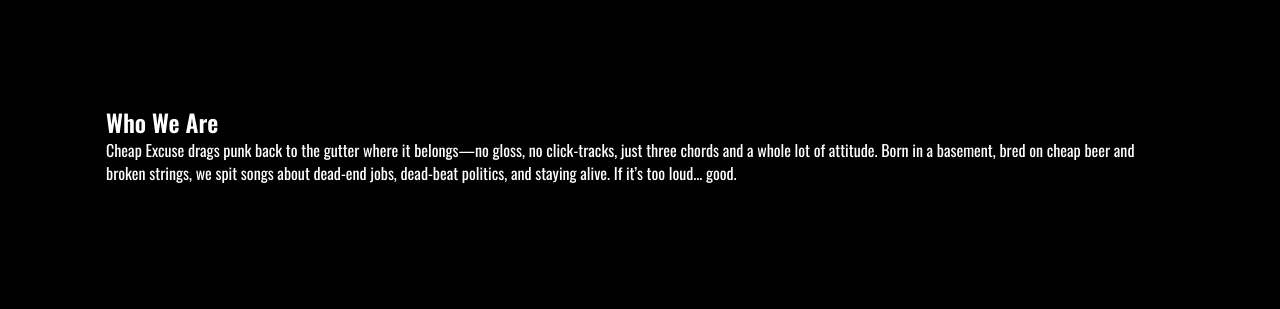
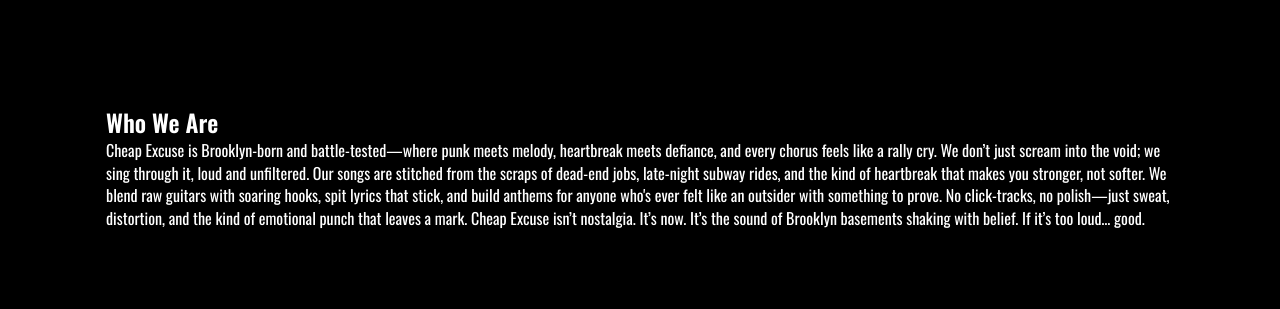
Before and after one commit to jsmith94iv/cheap-excuse, a plain HTML site: page index.html in a window 1280 px wide. Shown: the part 3020-3329 px from the top of the page. Drawn offline with nearby package versions, Linux system fonts and the light colour scheme.

Commit message:
Update index.html

```diff
--- a/index.html
+++ b/index.html
@@ -100,10 +100,11 @@
   <section id="about">
     <h2>Who We Are</h2>
     <p>
-      Cheap Excuse drags punk back to the gutter where it belongs—no gloss, no click-tracks,
-      just three chords and a whole lot of attitude. Born in a basement, bred on cheap beer and
-      broken strings, we spit songs about dead-end jobs, dead-beat politics, and staying alive.
-      If it’s too loud… good.
+      Cheap Excuse is Brooklyn-born and battle-tested—where punk meets melody, heartbreak meets defiance, and every chorus feels like a rally cry. We don’t just scream into the void; we sing through it, loud and unfiltered. Our songs are stitched from the scraps of dead-end jobs, late-night subway rides, and the kind of heartbreak that makes you stronger, not softer.
+
+We blend raw guitars with soaring hooks, spit lyrics that stick, and build anthems for anyone who's ever felt like an outsider with something to prove. No click-tracks, no polish—just sweat, distortion, and the kind of emotional punch that leaves a mark.
+
+Cheap Excuse isn’t nostalgia. It’s now. It’s the sound of Brooklyn basements shaking with belief. If it’s too loud… good.
     </p>
   </section>
 
```
